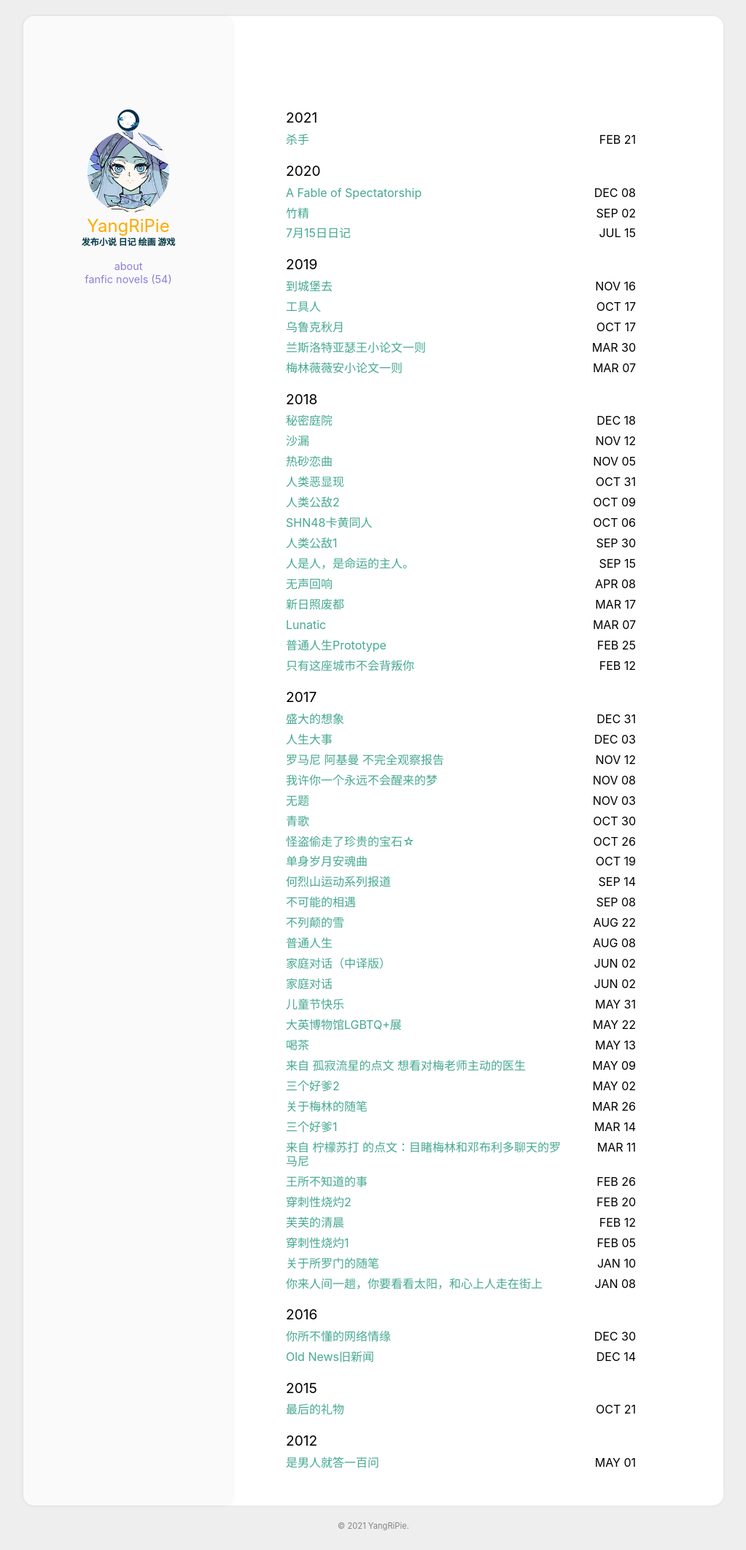
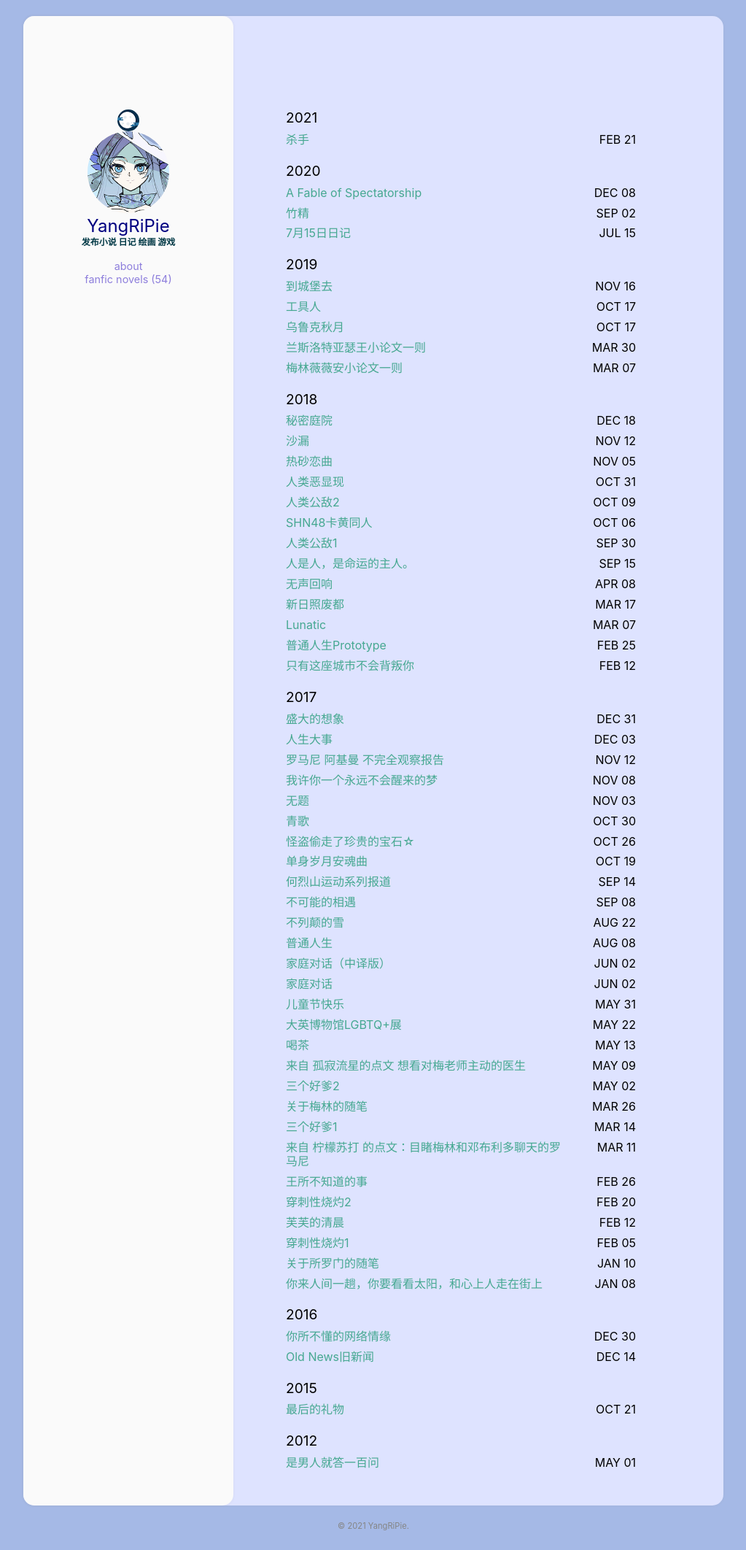
Before and after one commit to YangRiPie/yangripie.github.io, a Jekyll site: the page built from index.html, in a window 1280 px wide. Shown: the whole page at 73% size, without its empty margins (128-1151 px from the left). Built offline with Jekyll 4.4.1, drawn with Linux system fonts in a browser that asks for light colours.

Commit message:
Update main.scss

```diff
--- a/assets/css/main.scss
+++ b/assets/css/main.scss
@@ -11,13 +11,13 @@
    ========================================================================== */
 
 @mixin lightMode {
-    --bg_color: #eee;
+    --bg_color: #a5b9e6;
     --header_bg: #fafafa;
-    --content_bg: #fff;
+    --content_bg: #dee3ff;
     --archive_font: #000;
     --archive_title: #46a891;
     --archive_title_hover: #87CDBD;
-    --name_font: #FFAA00;
+    --name_font: #000080;
     --job_font: #003845;
     --nav_font: #8d7edc;
     --nav_font_hover: #D4CEF2;
```
